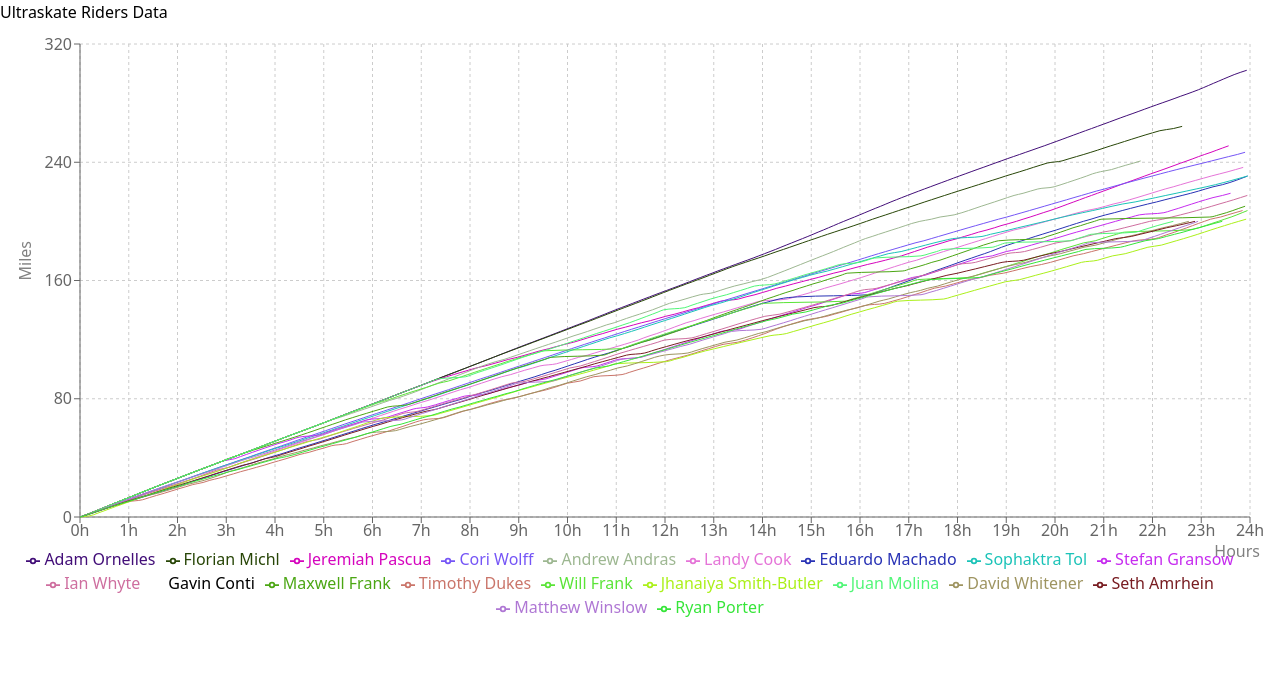
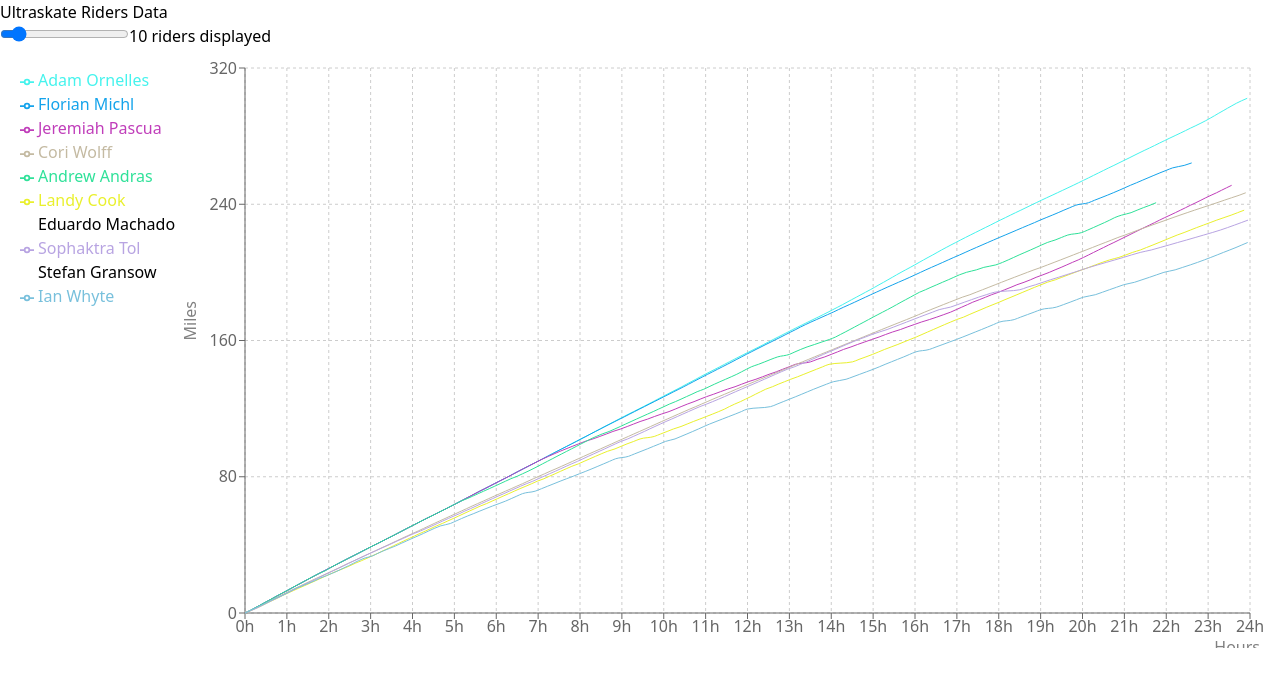
Before and after one commit to MathieuGood/ultraskate-graph, a React (Vite) app: page / in a window 1280 px wide. Shown: the top 686 px of the page. Built offline with nearby package versions, Linux system fonts and the light colour scheme.

Commit message:
Added filter with number of riders to display on graph.

```diff
--- a/src/App.tsx
+++ b/src/App.tsx
@@ -4,9 +4,8 @@ import RidersChart from "./components/RidersChart"
 import { riders } from "./data/miami_2024.json"
 
 function App() {
-	// Only keep 5 first riders in ridersData
-	const ridersData: RiderStats[] = riders.slice(0, 20)
-	// const ridersData: RiderStats[] = riders
+	// const ridersData: RiderStats[] = riders.slice(0, 30)
+	const ridersData: RiderStats[] = riders
 
 	return (
 		<>
--- a/src/components/RidersChart.tsx
+++ b/src/components/RidersChart.tsx
@@ -17,43 +17,67 @@ const RidersChart: React.FC<{ data: RiderStats[] }> = ({ data }) => {
 		{ hour: number; [riderName: string]: number | null }[]
 	>([])
 
+	const [numberOfRidersDisplayed, setNumberOfRidersDisplayed] = useState<number>(10)
+
 	useEffect(() => {
 		console.log("Riders Data", data)
 		console.log("Chart Data", ridersDataToChartData(data))
 		setChartData(ridersDataToChartData(data))
 	}, [data])
 
+	const applyAllFilters = (data: RiderStats[]) => {
+		const filteredData = applyNumberOfRidersFilter(data)
+		return filteredData
+	}
+
+	const applyNumberOfRidersFilter = (data: RiderStats[]) => {
+		return data.slice(0, numberOfRidersDisplayed)
+	}
+
 	return (
+		<>
+			<div className="filters">
+				<input
+					type="range"
+					min="1"
+					max={data.length}
+					step="1"
+					value={numberOfRidersDisplayed}
+					onChange={value => {
+						console.log(value.target.value)
+						setNumberOfRidersDisplayed(parseInt(value.target.value))
+						data = data.slice(0, parseInt(value.target.value))
+					}}
+				/>
+				<span>{numberOfRidersDisplayed} riders displayed</span>
+			</div>
 			<ResponsiveContainer width="100%" height={600}>
-			<LineChart
-				width={800}
-				height={400}
-				data={chartData}
-				margin={{ top: 20, right: 30, left: 20, bottom: 5 }}>
+				<LineChart data={chartData} margin={{ top: 20, right: 30, left: 20, bottom: 5 }}>
 					<CartesianGrid strokeDasharray="3 3" />
 					<XAxis
 						dataKey="hour"
 						label={{ value: "Hours", position: "insideBottomRight", offset: -10 }}
 						type="number"
 						domain={[0, 24]}
-					tickCount={25} // Force the domain to be from 0 to 24
+						tickCount={25}
 						unit={"h"}
 					/>
 					<YAxis label={{ value: "Miles", angle: -90, position: "insideLeft" }} />
-				<Tooltip />
-				<Legend />
-				{data.map(rider => (
+					<Tooltip filterNull={false} />
+					<Legend layout="vertical" verticalAlign="top" align="left" />
+					{applyAllFilters(data).map(rider => (
 						<Line
 							key={rider.id}
 							type="monotone"
 							dataKey={rider.name}
-						stroke={`#${Math.floor(Math.random() * 16777215).toString(16)}`} // Random color
+							stroke={`#${Math.floor(Math.random() * 16777215).toString(16)}`}
 							connectNulls={true}
 							dot={false}
 						/>
 					))}
 				</LineChart>
 			</ResponsiveContainer>
+		</>
 	)
 }
 
```
Lines whose indentation alone changed are shown as unchanged.
